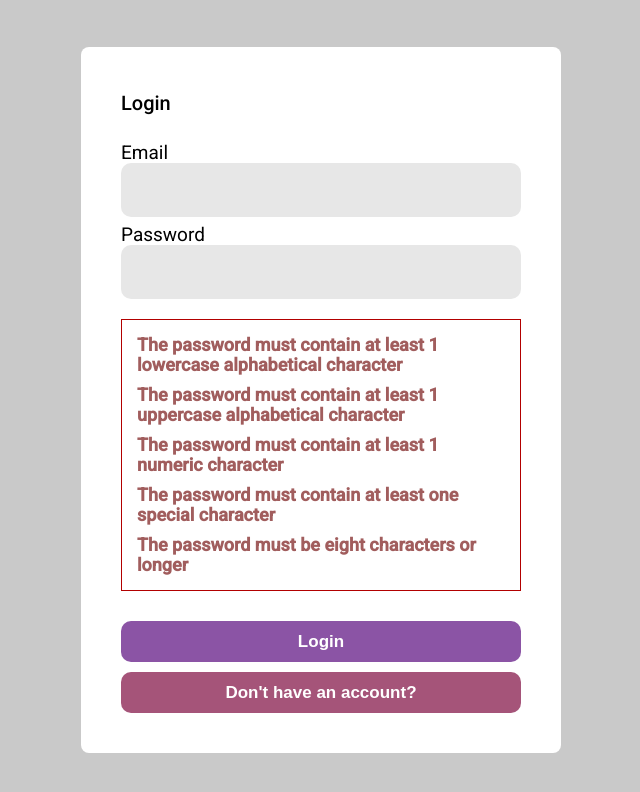
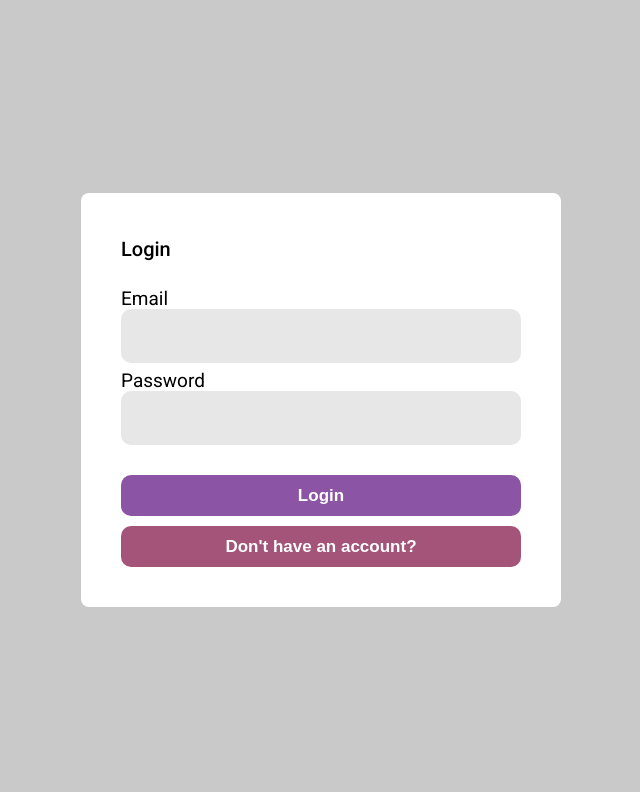
Before and after one commit to Flipesouza16/angular-TDD, an Angular app: page /login in a window 1280 px wide. Shown: the top 792 px of the page, without its empty margins (319-959 px from the left). Built offline with nearby package versions, Linux system fonts and the light colour scheme; no server answers; what src would draw is missing.

Commit message:
feat: dynamically display each password validation step

```diff
--- a/src/app/components/login/login.component.html
+++ b/src/app/components/login/login.component.html
@@ -12,12 +12,12 @@
       <label class="label">Password</label>
       <input class="input" type="password" id="password" formControlName="password" required />
 
-      <div class="container-info-password">
-        <span>The password must contain at least 1 lowercase alphabetical character</span>
-        <span>The password must contain at least 1 uppercase alphabetical character</span>
-        <span>The password must contain at least 1 numeric character</span>
-        <span>The password must contain at least one special character</span>
-        <span>The password must be eight characters or longer</span>
+      <div class="container-info-password" *ngIf="isPasswordInvalid">
+        <span [class.fieldValid]="fullValidationRequirements.atLeast1Lowercase">The password must contain at least 1 lowercase alphabetical character</span>
+        <span [class.fieldValid]="fullValidationRequirements.atLeast1Uppercase">The password must contain at least 1 uppercase alphabetical character</span>
+        <span [class.fieldValid]="fullValidationRequirements.atLeast1numeric">The password must contain at least 1 numeric character</span>
+        <span [class.fieldValid]="fullValidationRequirements.atLeast1Special">The password must contain at least one special character</span>
+        <span [class.fieldValid]="fullValidationRequirements.mustBe8CharactersOrLonger">The password must be eight characters or longer</span>
       </div>
 
       <div class="container-buttons" *ngIf="isLogin">
--- a/src/app/components/login/login.component.scss
+++ b/src/app/components/login/login.component.scss
@@ -48,6 +48,10 @@
           color: #a15d5d;
           padding: 5px;
         }
+
+        .fieldValid {
+          color: #5da185;
+        }
       }
 
       .container-buttons {
--- a/src/app/components/login/login.component.ts
+++ b/src/app/components/login/login.component.ts
@@ -12,20 +12,28 @@ import { AuthenticationService } from "./services/authentication.service";
 export class LoginComponent implements OnInit {
   public isLogin = true;
   public formLogin: FormGroup;
+  public isPasswordInvalid = false;
+  public fullValidationRequirements: any = {
+    atLeast1Lowercase: false,
+    atLeast1Uppercase: false,
+    atLeast1numeric: false,
+    atLeast1Special: false,
+    mustBe8CharactersOrLonger: false,
+  };
 
   constructor(private formBuilder: FormBuilder, private authenticationService: AuthenticationService, private snackBar: MatSnackBar) {}
 
   ngOnInit(): void {
    this.formLogin = this.formBuilder.group({
-     email: [null, [Validators.required, Validators.email]],
-     password: [null, [Validators.required, Validators.minLength(8)]],
+     email: ['', [Validators.required, Validators.email]],
+     password: ['', [Validators.required, Validators.minLength(8)]],
    });
   }
 
   toggleLoginRegister(): void {
     this.isLogin = !this.isLogin;
     if(!this.isLogin) {
-      this.formLogin.addControl('name', new FormControl(null, [Validators.required]));
+      this.formLogin.addControl('name', new FormControl('', [Validators.required]));
     } else {
       this.formLogin.removeControl('name');
     }
@@ -61,7 +69,26 @@ export class LoginComponent implements OnInit {
         break;
       }
     }
+
+    this.validateEachStageOfPassword();
+
     invalidField && this.openSnackBar(`The ${invalidField} field is invalid`);
+  }
+
+  validateEachStageOfPassword(): void {
+    const formControls = this.formLogin.controls;
+    const password = formControls['password'].value;
+    const typesOfValidationOfPassword = Object.keys(this.authenticationService.fullValidationRequirements(password));
+    this.isPasswordInvalid = false;
+
+    for(const stageValidationPassword of typesOfValidationOfPassword) {
+      const isPasswordStageValid = this.authenticationService.fullValidationRequirements(password)[stageValidationPassword]();
+      if(isPasswordStageValid) {
+        this.fullValidationRequirements[stageValidationPassword] = true;
+      } else {
+        this.isPasswordInvalid = true;
+      }
+    }
   }
 
   openSnackBar(message: string, duration = 2000): void {
```
